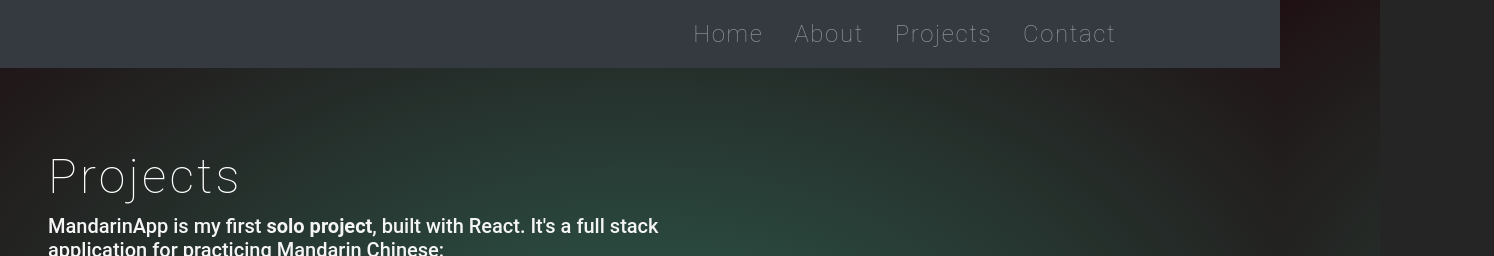
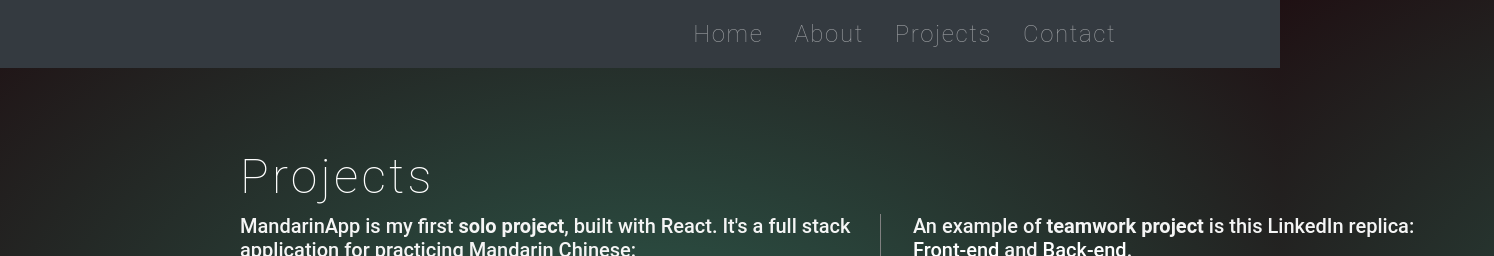
Before and after one commit to DianaBerte/My-portfolio, a React (Create React App) app in the folder my-portfolio/: page /projects in a window 1280 px wide. Shown: the top 256 px of the page, 1494 px wide, since content can reach past the window. Built offline with nearby package versions, Linux system fonts and the light colour scheme.

Commit message:
Projects page responsiveness

```diff
--- a/my-portfolio/src/assets/index.css
+++ b/my-portfolio/src/assets/index.css
@@ -4,7 +4,7 @@ body {
 }
 
 .title-container {
-    margin-top: 10rem;
+    margin-top: 5rem;
     max-width: fit-content;
 }
 
@@ -16,7 +16,7 @@ body {
     color: white;
 }
 
-@media screen and (max-width: 1729px) {
+@media screen and (max-width: 1251px) {
     .title-container {
         margin-top: 5rem;
         margin-left: -12rem;
@@ -82,7 +82,7 @@ body {
     }
   }
 
-@media screen and (max-width: 1729px) {
+@media screen and (max-width: 1251px) {
     .projects-container {
         flex-direction: column;
         margin-left: -12rem;
@@ -257,8 +257,8 @@ input[type="submit"] {
     font-size: 1rem;
   }
 
-  @media screen and (max-width: 990px) {
+  /* @media screen and (max-width: 685px) {
     .footer {
-        justify-content: flex-end;
+        justify-content: flex-start;
     }
-  }
+  } */
--- a/my-portfolio/src/assets/navbar.css
+++ b/my-portfolio/src/assets/navbar.css
@@ -11,8 +11,3 @@
 .navlink {
     margin-right: 15px;
 }
-
-/* .navbar-dark .navbar-nav .nav-link:hover {
-    color: aquamarine;
-    transition: transform 0.8s ease;
-} */
```
